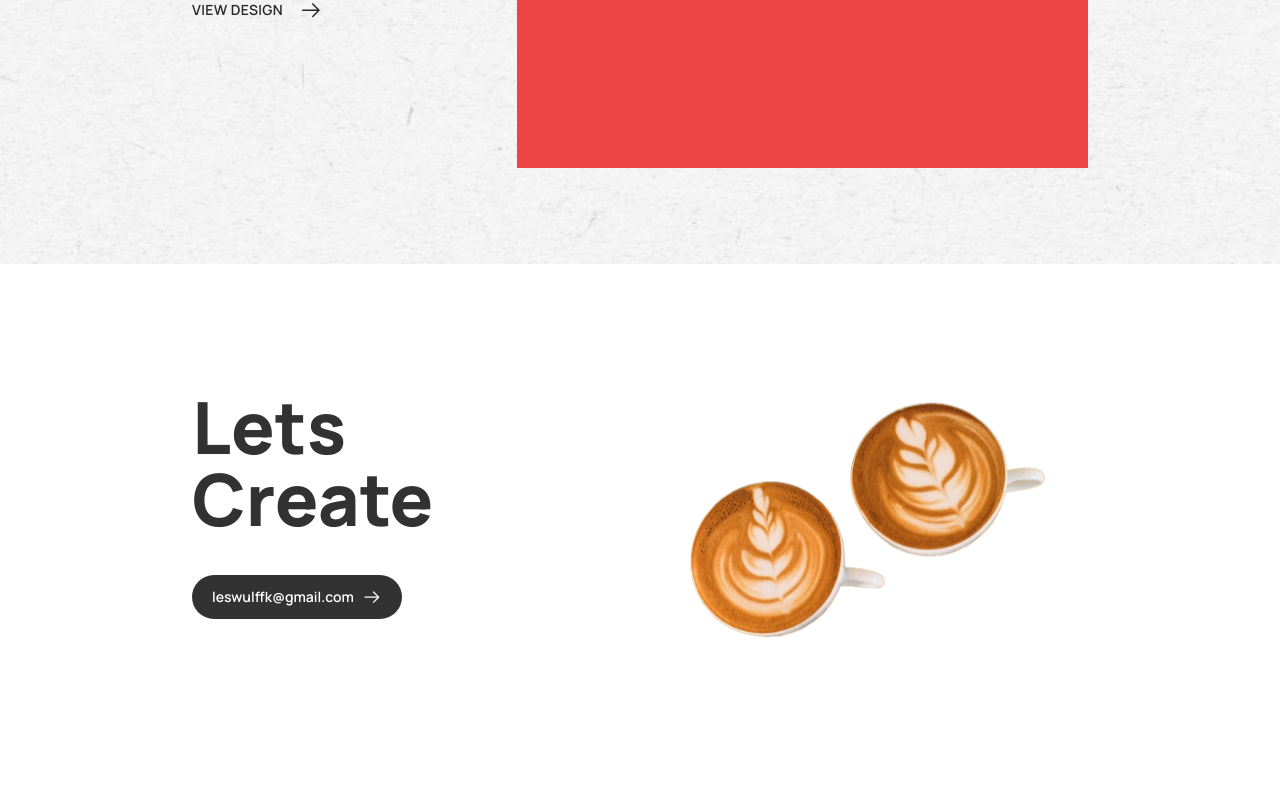
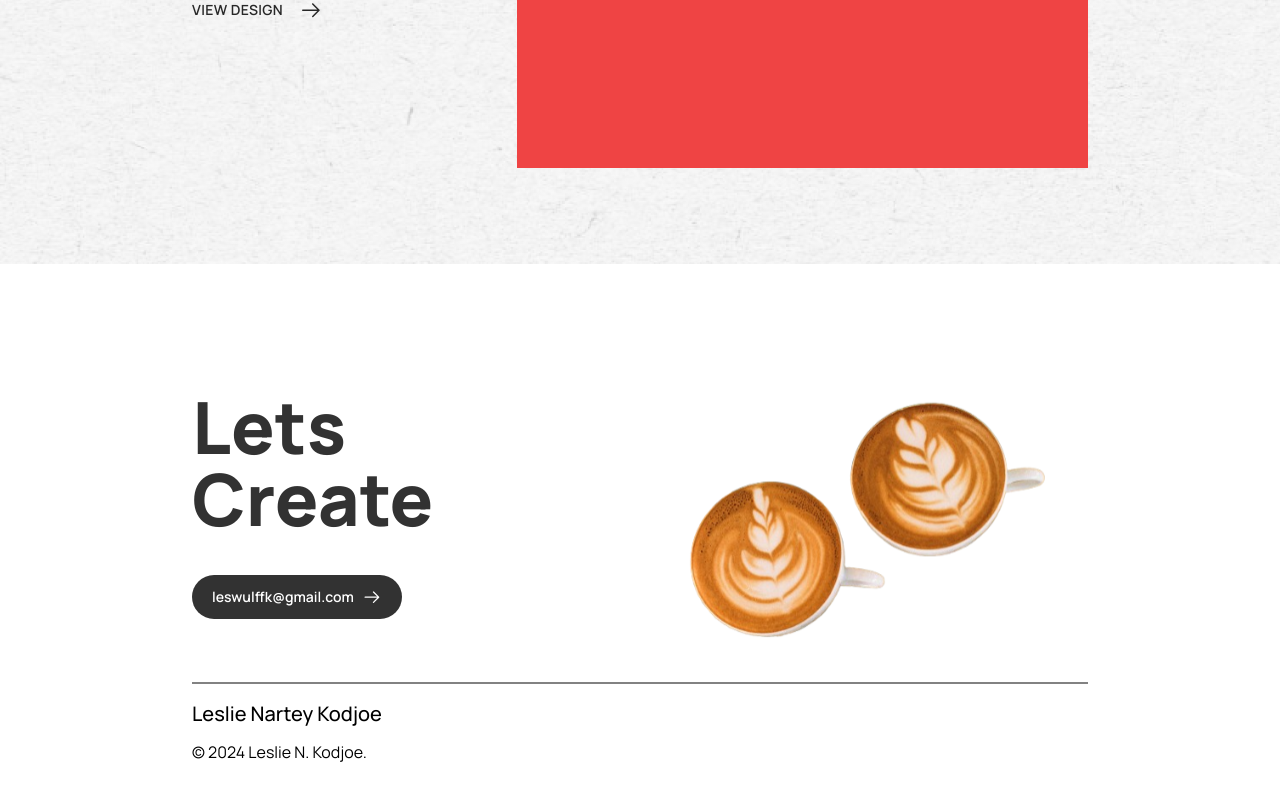
Before and after one commit to lesliekodjoe/lesliekodjoe.github.io, a Next.js app: page / in a window 1280 px wide. Shown: the part 1336-2136 px from the top of the page. Before the commit the page ends 2018 px from the top, so only its background shows below. Built offline with nearby package versions, Linux system fonts and the light colour scheme.

Commit message:
Update Footer

```diff
--- a/app/page.tsx
+++ b/app/page.tsx
@@ -15,8 +15,7 @@ export default function Home() {
       <Hero/>
       <Project/>
       <Connect />
-      {/* Footer */}
-      {/* <Footer /> */}
+      <Footer />
     </section>
   );
 }
--- a/components/Footer.tsx
+++ b/components/Footer.tsx
@@ -3,10 +3,10 @@ import React from "react";
 
 const Footer = () => {
   return (
-    <footer className="pb-2 footer">
-      <div className="container">
+    <footer className="pb-2 relative z-10 bg-white footer md:px-48">
+      <div className="">
         <div className="px-6 md:px-0">
-          <div className="my-4 footer-top pt-4 pb-8">
+          <div className="footer-top pt-4 pb-8">
             <h1 className="font-medium text-xl">Leslie Nartey Kodjoe</h1>
             <p className="mt-3">&copy; 2024 Leslie N. Kodjoe.</p>
           </div>
--- a/components/Navbar.tsx
+++ b/components/Navbar.tsx
@@ -31,7 +31,7 @@ const Navbar = () => {
   return (
     <div>
       {isScrolling ? (
-        <nav className="fixed bottom-12 z-20 w-full">
+        <nav className="fixed bottom-5 z-20 w-full">
           <div className="w-full flex justify-center">
             <div className="w-[243px] py-3.5 h-full bg-[#333333] backdrop-blur-lg rounded-lg">
               <div className="flex items-center justify-center h-full space-x-6">
```
